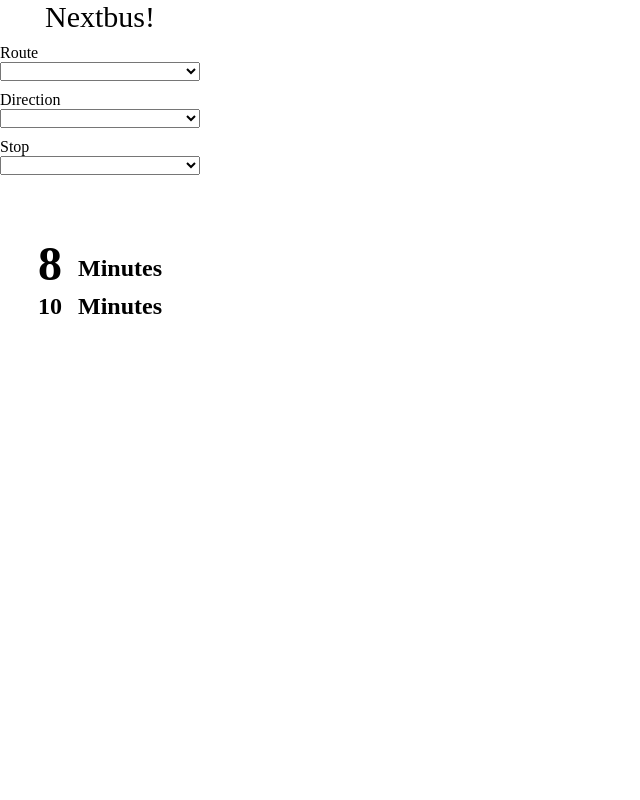
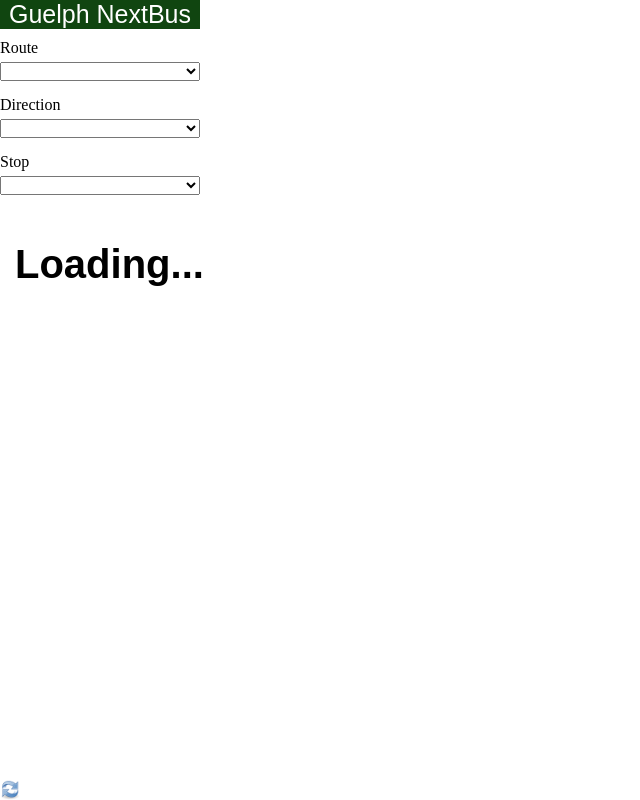
Before and after one commit to infinityloop/Nextbus-Google-Extension, a PHP site: page /nextbus.html in a window 1280 px wide. Shown: the whole page, without its empty margins (0-640 px from the left). Run offline with PHP 8.4, Linux system fonts and the light colour scheme; lists and menus that the app fills with data are empty.

Commit message:
working copy of extension

```diff
--- a/nextbus Google Extension/functions.js
+++ b/nextbus Google Extension/functions.js
@@ -12,3 +12,169 @@ function loadXMLDoc(dname) {
 	xhttp.send();
 	return xhttp.responseXML;
 }
+
+
+function getRoute(route, index, directionIndex, stopIndex) {
+
+	route.agency = "guelph";
+
+	clearSelectBox("routeBox");
+
+	var xmlRoute = new loadXMLDoc(
+						"http://www.nextbus.com/s/COM.NextBus.Servlets.XMLFeed?"+
+						"command=routeList"+
+						"&a=" +
+						route.agency);
+
+	var routes = xmlRoute.getElementsByTagName("route");
+
+	for(var i=0; i<routes.length; i++) {
+		route.title[i] = routes[i].getAttribute("title");
+		route.tag[i] = routes[i].getAttribute("tag");
+		document.boxForm.routeBox.options[document.boxForm.routeBox.options.length] = new Option(route.title[i]);
+	}
+
+	document.boxForm.routeBox.options[index].selected=true;
+	getDirection(route, route.tag[index], directionIndex, stopIndex);
+
+}
+
+function getDirection(route, routeID, index, stopIndex) {
+
+	clearSelectBox("directionBox");
+
+	var xmlDirection = new loadXMLDoc(
+					"http://www.nextbus.com/s/COM.NextBus.Servlets.XMLFeed?" +
+					"command=routeConfig" +
+					"&a=" +
+					route.agency +
+					"&r=" +
+					routeID);
+
+	var directions = xmlDirection.getElementsByTagName("direction");
+
+	for(var i=0; i<directions.length; i++) {
+		route.direction[i] = directions[i].getAttribute("title");
+		document.boxForm.directionBox.options[document.boxForm.directionBox.options.length] = new Option(route.direction[i]);
+	}
+
+	document.boxForm.directionBox.options[index].selected=true;
+	getStop(route, route.tag[document.boxForm.routeBox.options.selectedIndex], index, stopIndex);
+
+
+}
+
+function getStop(route, routeID, directionIndex, index) {
+
+		clearSelectBox("stopBox");
+		for(y=0; y<route.stop.length; y++) {
+			route.stopName[y]=null;
+			route.stop[y]=null;
+		}
+
+		var xmlDoc = new loadXMLDoc(
+					"http://www.nextbus.com/s/COM.NextBus.Servlets.XMLFeed?" +
+					"command=routeConfig" +
+					"&a=" +
+					route.agency +
+					"&r=" +
+					routeID);
+
+
+		var directions = xmlDoc.getElementsByTagName("direction");
+		var stops = directions[directionIndex].childNodes;
+		var j = 0;
+
+		for (var i=1; i<stops.length; i+=2) {
+
+			route.stop[j] = stops[i].getAttribute("tag") ;
+//			document.write(route.stop[j] + "<br/>");
+//			document.boxForm.stopBox.options[document.boxForm.stopBox.options.length] = new Option(route.stop[j]);
+			j++;
+		}
+
+		var stops = xmlDoc.getElementsByTagName("stop");
+		var count=0;
+		var x=0;
+		for (var z=0; z<j; z++) {
+			x=0;
+			while ( route.stop[z] != stops[x].getAttribute("tag") && x<stops.length-1) {
+					x++;
+			}
+				route.stopName[z] = stops[x].getAttribute("title") ;
+				document.boxForm.stopBox.options[document.boxForm.stopBox.options.length] = new Option(route.stopName[z]);
+		}
+
+		document.boxForm.stopBox.options[index].selected=true;
+		getPrediction(route, routeID, route.stop[document.boxForm.stopBox.options.selectedIndex]);
+}
+
+function getPrediction (route, routeID, stop) {
+
+		var xmlDoc = new loadXMLDoc(
+					"http://www.nextbus.com/s/COM.NextBus.Servlets.XMLFeed?" +
+					"command=predictions" +
+					"&a=" +
+					route.agency +
+					"&r=" +
+					routeID +
+					"&s=" +
+					stop);
+
+		var predictions = xmlDoc.getElementsByTagName("prediction");
+
+		for(var i=0; i<route.prediction.length; i++) {
+			route.prediction[i] = null;
+		}
+
+		for (var i=0; i<predictions.length; i++) {
+
+			if(predictions[i].getAttribute("minutes")) {
+				route.prediction[i] = predictions[i].getAttribute("minutes");
+			}
+
+		}
+
+//		document.write(route.prediction[0]);
+		changePredictions("predictionSecond", route.prediction[1]);
+		changePredictions("predictionFirst", route.prediction[0]);
+
+}
+
+function changePredictions (element, prediction) {
+
+	if (prediction==null) {
+		document.getElementById("arriving").innerHTML="Predictions Unavailabe";
+		document.getElementById(element).innerHTML = "";
+		document.getElementById("predictionFirstMinute").innerHTML = "";
+		document.getElementById("predictionSecondMinute").innerHTML = "";
+
+	}
+
+	else if (prediction!=0 && prediction>0) {
+		document.getElementById("arriving").innerHTML = "";
+		document.getElementById(element).innerHTML = prediction;
+		if (prediction!=1) {
+			document.getElementById("predictionFirstMinute").innerHTML = "Minutes";
+		}
+
+		else {
+			document.getElementById("predictionFirstMinute").innerHTML = "Minute";
+		}
+
+		document.getElementById("predictionSecondMinute").innerHTML = "Minutes";
+
+	}
+
+	else {
+				document.getElementById("arriving").innerHTML = "Arriving";
+				document.getElementById(element).innerHTML = "";
+				document.getElementById("predictionFirstMinute").innerHTML = "";
+				document.getElementById("predictionSecondMinute").innerHTML = "Minutes";
+	}
+
+}
+
+function clearSelectBox (element) {
+	document.getElementById(element).innerHTML="";
+}
--- a/nextbus Google Extension/nextbus.html
+++ b/nextbus Google Extension/nextbus.html
@@ -1,4 +1,11 @@
-
+<!-- *****************************************
+Name: Nextbus Google Extension
+Author: Kelvin Lau
+Email: Kelvin.lau222@gmail.com
+Last Edited: 16/08/2011
+Date started: 22/07/2011
+Description: A basic nextbus google extension
+******************************************!-->
 <html>
 
 	<head>
@@ -8,90 +15,95 @@
 
 		<link rel="stylesheet", type="text/css", href="style.css">
 
-		<link rel="javascript functions", type="text/javascript", href="functions.js">
-
-		<script type="text/javascript", language="JavaScript">
-		function loadXMLDoc(dname) {
-			if (window.XMLHttpRequest)
-			{
-				xhttp=new XMLHttpRequest();
-			}
-			else
-			{
-				xhttp=new ActiveXObject("Microsoft.XMLHTTP");
-			}
-			xhttp.open("GET",dname,false);
-			xhttp.send();
-			return xhttp.responseXML;
-		}
-		</script>
-
 	</head>
 
 	<body>
-		<div id="header">Nextbus!</div>
+		<div id="header">Guelph NextBus</div>
 
 		<form name="boxForm">
 			<div id="boxArea">
 				<span>Route</span>
-				<select id="selectBox", name="routeBox"></select>
-
+				<select id="routeBox" name="routeBox" onchange="getDirection(route, route.tag[document.boxForm.routeBox.options.selectedIndex], localStorage.direction, localStorage.stop); setNewLocalData()"   style="width:200px;margin:5px 0 5px 0;"></select>
 				<div id="gap"> </div>
-
 				<span>Direction</span>
-				<select id="selectBox", name="directionBox"></select>
+				<select id="directionBox", name="directionBox" onchange="getStop(route, route.tag[routeBox.selectedIndex], directionBox.selectedIndex, localStorage.stop); setNewLocalData()" style="width:200px;margin:5px 0 5px 0;"></select>
 
 				<div id="gap"> </div>
 
 				<span>Stop</span>
-				<select id="selectBox", name="stopBox"></select>
+				<select id="stopBox", name="stopBox" onchange="getPrediction(route, route.tag[routeBox.selectedIndex], route.stop[stopBox.selectedIndex]); setNewLocalData()" style="width:200px;margin:5px 0 5px 0;"></select>
 			</div>
 		</form>
 
-		<table border="0", cellspacing="0", align="center">
-			<tr>
-				<td id="predictionFirst">8</td>
-				<td id="predictionMinute">Minutes</td>
-			</tr>
 
-			<tr>
-				<td id="predictionSecond">10</td>
-				<td id="predictionMinute">Minutes</td>
-			</tr>
+		<form name="tableForm" >
+			<table id="predictionArea" border="0", cellspacing="0", align="center">
+
+				<tr>
+						<td id="arriving" colspan=2></td>
+				</tr>
+				<tr>
+					<td id="predictionFirst">Loading...</td>
+					<td id="predictionFirstMinute" tag="predictionFirstMinute"></td>
+				</tr>
+
+				<tr>
+					<td id="predictionSecond"></td>
+					<td id="predictionSecondMinute"></td>
+				</tr></table>
+		</form>
+
+		<img src="/image/refresh.png" height="20" width="20" id="refresh"
+				onmouseover="this.src='/image/refresh1.png'"
+				onmouseout="this.src='/image/refresh.png'"
+				onclick="getPrediction(route, route.tag[routeBox.selectedIndex], route.stop[stopBox.selectedIndex])"></div>
+
+		<script type="text/javascript", language="JavaScript", src="functions.js"></script>
+
 
 		<script type="text/javascript", language="JavaScript">
-			var route = new Array();
-			var direction = new Array();
-			var stop = new Array();
+			var route = {
+				agency:[],
+				title:[],
+				tag:[],
+				direction:[],
+				stop:[],
+				stopName:[],
+				prediction:[]
+				};
 
-			for(var i=0; i<stop.length; i++) {
-				document.boxForm.stopBox.options[document.boxForm.stopBox.options.length] = new Option(stop[i]);
+			/* Credits for function go to http://diveintohtml5.org/storage.html*/
+			function supports_html5_storage() {
+				try {
+					return 'localStorage' in window && window['localStorage'] !== null;
+				} catch (e) {
+					return false;
+					}
+}
+			function setNewLocalData() {
+				if (supports_html5_storage) {
+					localStorage.route = document.boxForm.routeBox.options.selectedIndex;
+					localStorage.direction = document.boxForm.directionBox.options.selectedIndex;
+					localStorage.stop = document.boxForm.stopBox.options.selectedIndex;
+				}
 			}
 
-			var xmlRoute = new loadXMLDoc(
-								"http://www.nextbus.com/s/COM.NextBus.Servlets.XMLFeed?"+
-								"command=routeList"+
-								"&a=guelph");
+			if (supports_html5_storage) {
+				if(localStorage.route == null) {
+					localStorage.route='0';
+				}
 
-			var routes = xmlRoute.getElementsByTagName("route");
-			for(var i=0; i<routes.length; i++) {
-				var route = routes[i].getAttribute("title");
-				document.boxForm.routeBox.options[document.boxForm.routeBox.options.length] = new Option(route);
+				if(localStorage.direction == null) {
+					localStorage.direction='0';
+				}
+
+				if(localStorage.stop == null) {
+					localStorage.stop='0';
+				}
 			}
 
-			xmlDirection = new loadXMLDoc(
-								"http://www.nextbus.com/s/COM.NextBus.Servlets.XMLFeed?" +
-								"command=routeConfig" +
-								"&a=guelph" +
-								"&r=" +
-								"01");
+			getRoute(route, localStorage.route, localStorage.direction, localStorage.stop);
 
-			var directions = xmlDirection.getElementsByTagName("direction");
-
-			for(var i=0; i<directions.length; i++) {
-				var direction = directions[i].getAttribute("title");
-				document.boxForm.directionBox.options[document.boxForm.directionBox.options.length] = new Option(direction);
-			}
 
 		</script>
 
--- a/nextbus Google Extension/style.css
+++ b/nextbus Google Extension/style.css
@@ -1,16 +1,18 @@
 body{
 	width:200px;
 	overflow-x:hidden;
+	overflow-y:hidden;
 	height:350px;
-	overflow-y:hidden;
 	margin:0;
 	padding:0;
 }
 
 #header{
 	text-align:center;
-	font-size:30px;
-	color:#000;
+	font:25px sans-serif;
+	color:#FFF;
+	background:#104510;
+	background-repeat:repeat-x;
 }
 
 #boxArea {
@@ -40,28 +42,62 @@ body{
 
 #predictionFirst {
 	text-align:left;
-	font-size:48px;
+	font:40px sans-serif;
 	font-weight:bold;
 	color:#000;
+	padding-left:15px;
 	vertical-align:bottom;
 }
 
 #predictionSecond {
-	text-align:left;
-	font-size:24px;
+	text-align:right;
+	font:24px sans-serif;
 	font-weight:bold;
 	color:#000;
 	line-height:0.8em;
+	padding-left:15px;
 	padding-bottom:10px;
 }
 
-#predictionMinute {
+#predictionFirstMinute {
 	text-align:left;
-	font-size:24px;
+	font:24px sans-serif;
 	font-weight:bold;
-	color:#000
+	color:#000;
 	line-height:0.8em;
 	vertical-align:bottom;
-	padding-left:15px;
+	padding-left:10px;
+	padding-right:10px;
 	padding-bottom:10px;
 }
+
+#predictionSecondMinute {
+	text-align:left;
+	font:24px sans-serif;
+	font-weight:bold;
+	color:#000;
+	line-height:0.8em;
+	vertical-align:bottom;
+	padding-left:10px;
+	padding-right:10px;
+	padding-bottom:10px;
+}
+
+#arriving {
+	text-align:center;
+	font:32px sans-serif;
+	font-weight:bold;
+	color:#000;
+	line-height:0.8em;
+	vertical-align:bottom;
+	padding-bottom:10px;
+
+}
+
+#refresh {
+	position:absolute;
+	bottom:0;
+	left:0;
+	width:20px;
+	height:20px;
+}
```
Also changed, not shown: nextbus Google Extension/image/Icon.png (added), nextbus Google Extension/image/header.png (added), nextbus Google Extension/image/icon_big.png (added), nextbus Google Extension/image/refresh.png (added), nextbus Google Extension/image/refresh1.png (added), nextbus Google Extension/manifest.json.
